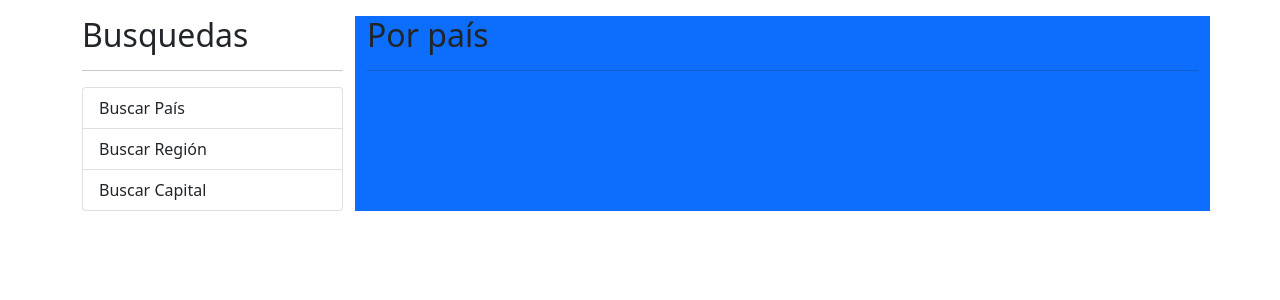
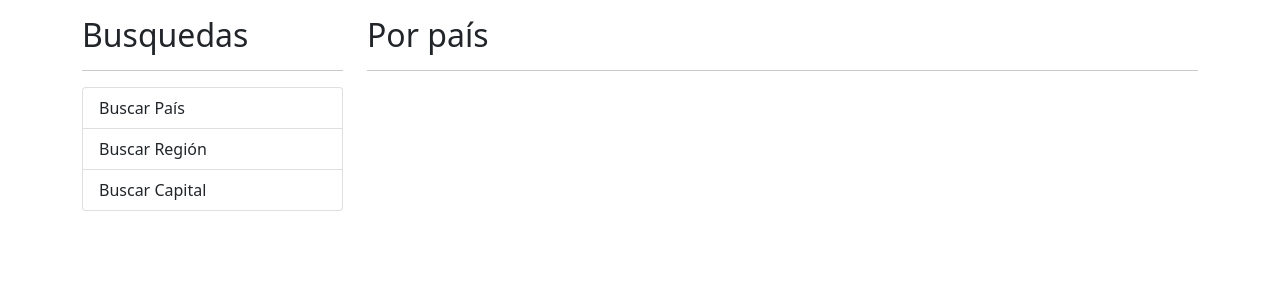
Before and after one commit to JuanBerzosa/AngularBuscadorPaises, an Angular app: page / in a window 1280 px wide. Shown: the top 300 px of the page. Built offline with nearby package versions, Linux system fonts and the light colour scheme.

Commit message:
Change href to routerlink

```diff
--- a/src/app/app.component.html
+++ b/src/app/app.component.html
@@ -4,12 +4,12 @@
       <h2>Busquedas</h2>
       <hr />
       <div class="list-group">
-        <a href="#" class="list-group-item">Buscar País</a>
-        <a href="#" class="list-group-item">Buscar Región</a>
-        <a href="#" class="list-group-item">Buscar Capital</a>
+        <a routerLink='pais' class="list-group-item">Buscar País</a>
+        <a routerLink='region' class="list-group-item">Buscar Región</a>
+        <a routerLink='capital' class="list-group-item">Buscar Capital</a>
       </div>
     </div>
-    <div class="col-12 col-md-9 bg-primary">
+    <div class="col-12 col-md-9">
       <router-outlet></router-outlet>
     </div>
   </div>
```
